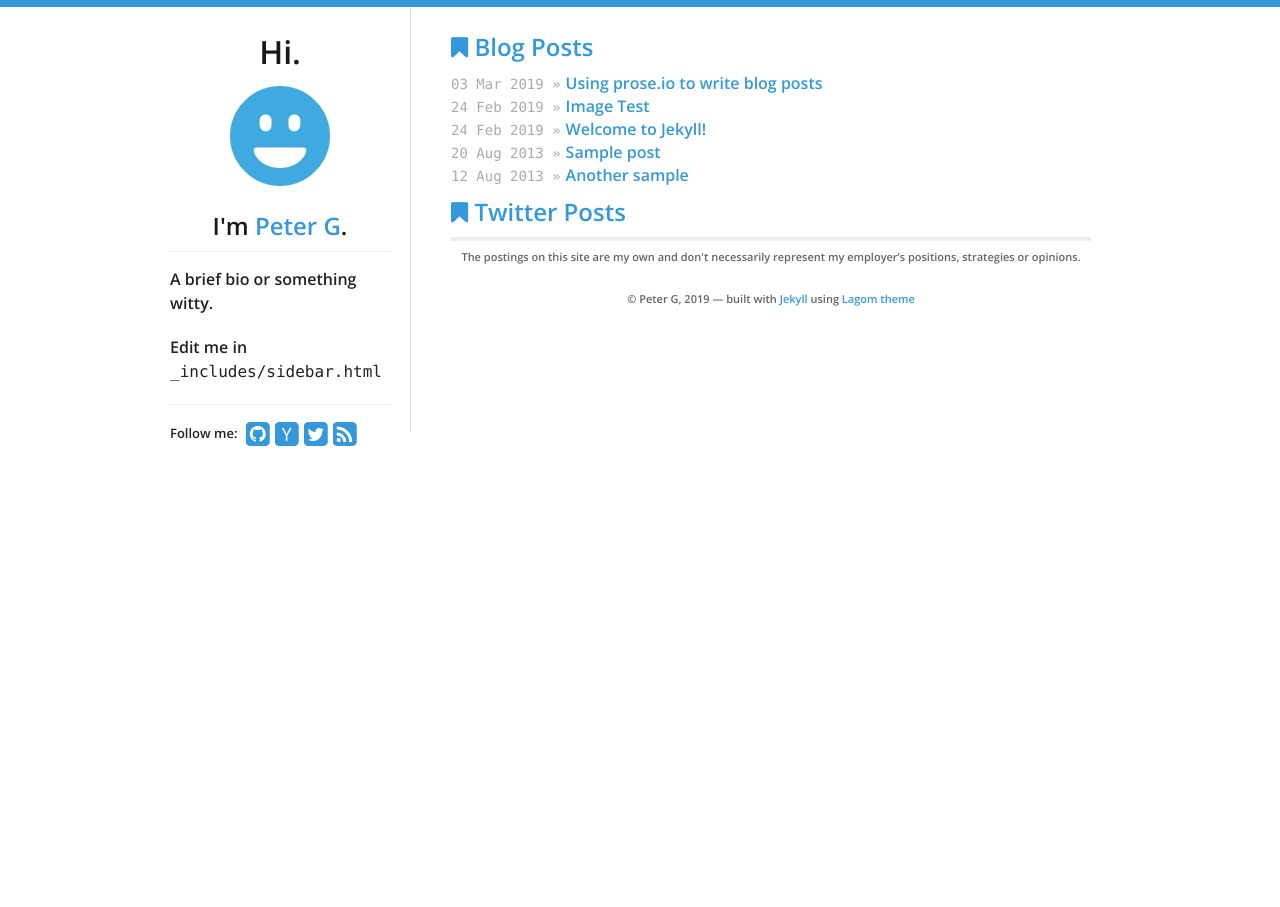
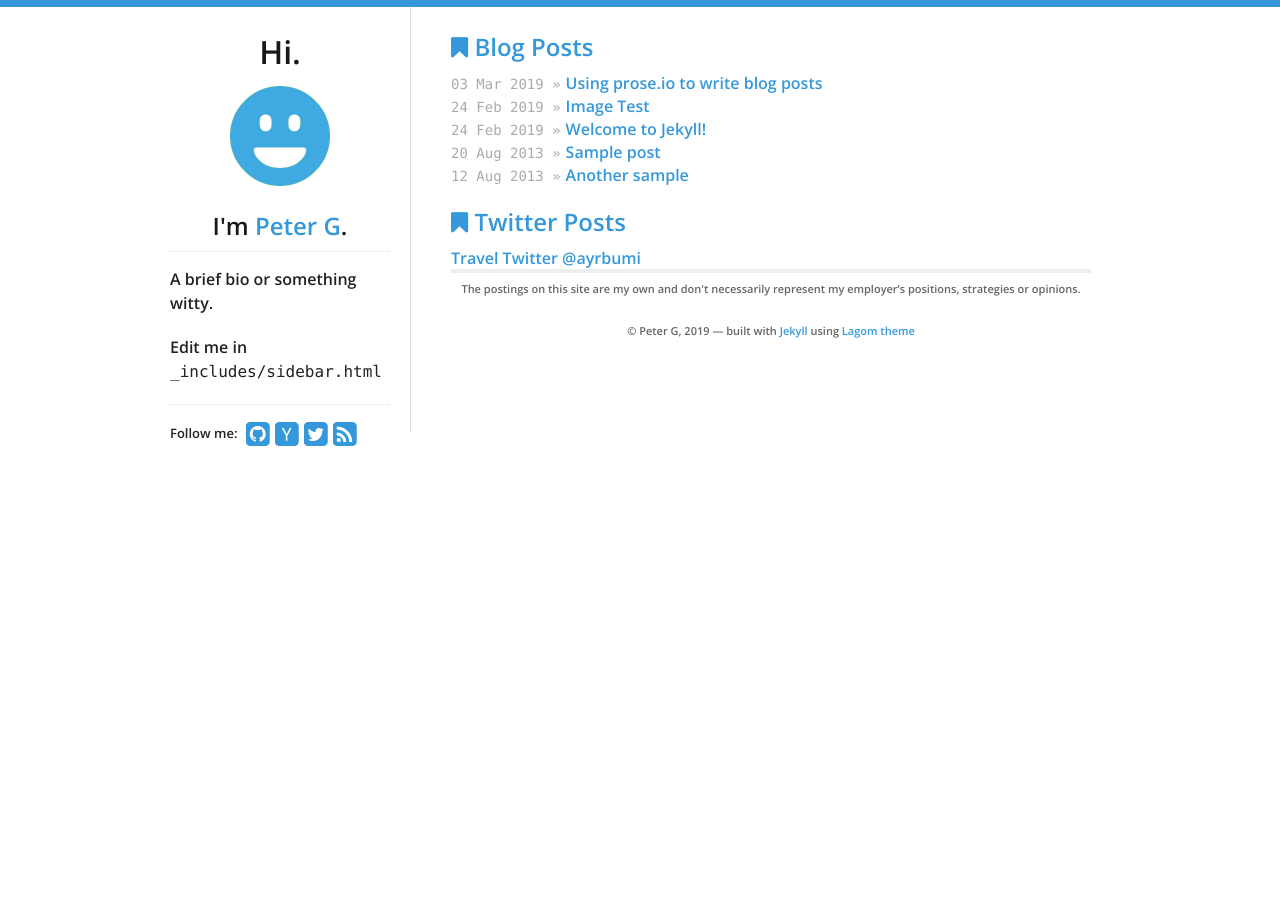
Before and after one commit to aegeon1/aegeon1.github.io, a Jekyll site: the page built from index.html, in a window 1280 px wide. Built offline with Jekyll 4.4.1, drawn with Linux system fonts in a browser that asks for light colours.

Commit message:
add twitter link

```diff
--- a/index.html
+++ b/index.html
@@ -12,6 +12,10 @@ title: Blog Posts
   </ul>
 </div>
 <div></div>
+<p></p>
 <div id="home">
 <h2><i class="fa fa-bookmark"></i> Twitter Posts</h2>
 </div>
+<a href="twitter/index.html">
+Travel Twitter @ayrbumi
+  </a>
```
